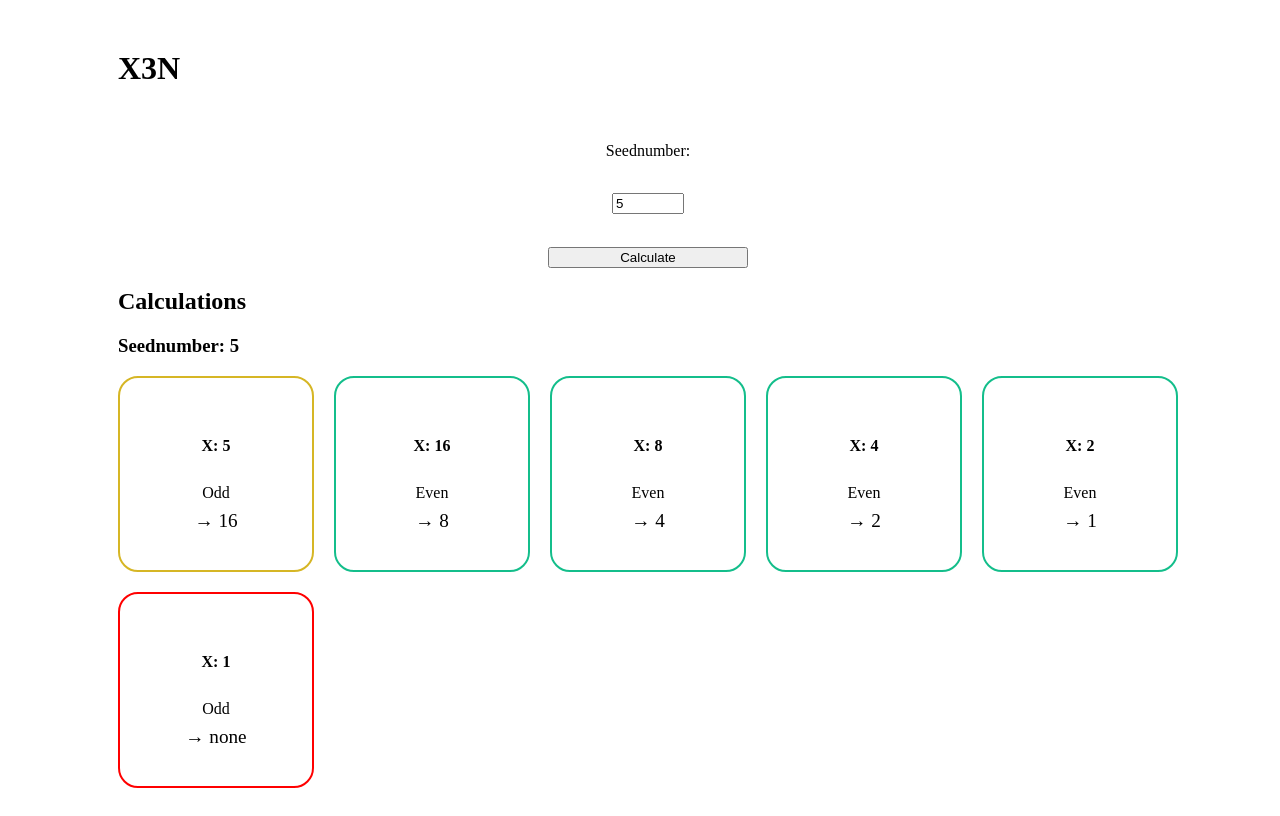
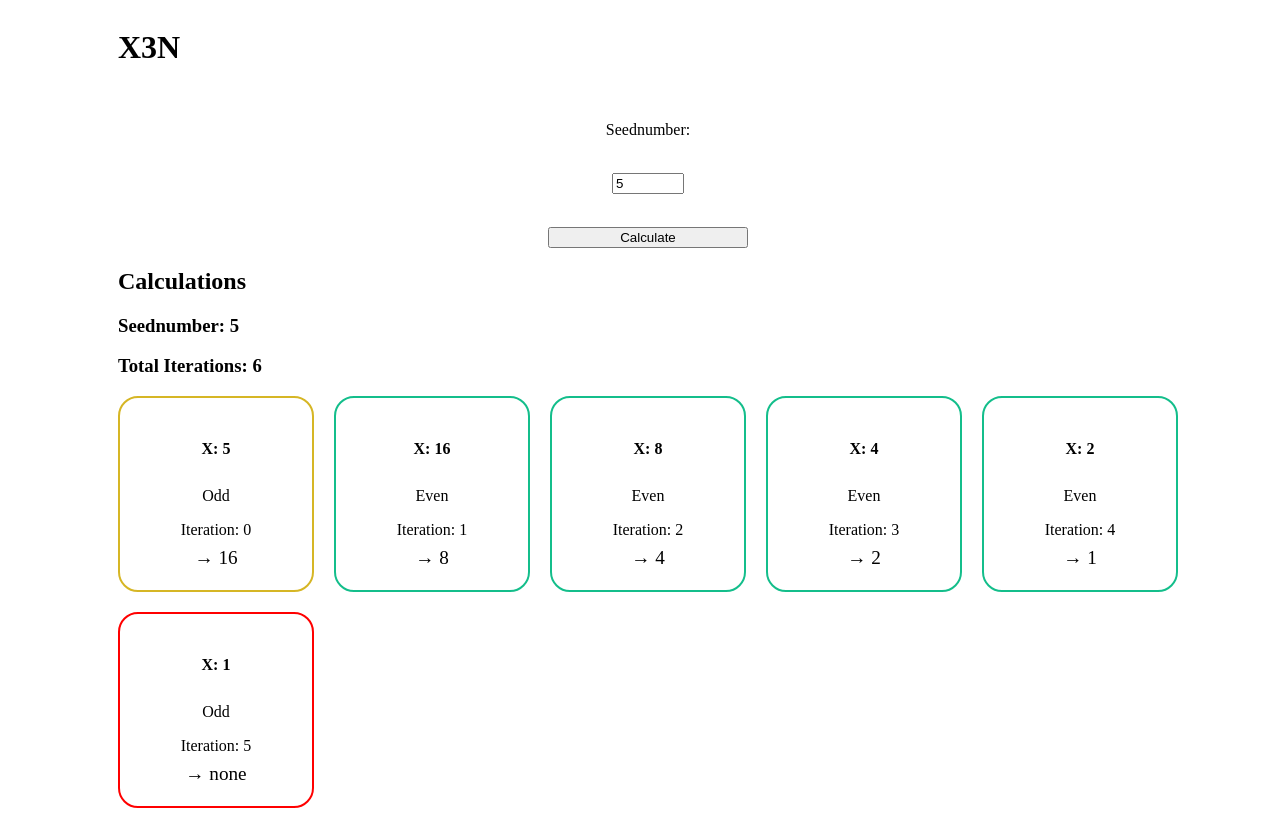
Before and after one commit to AltusJVR/Collatz-conjecture-react, a React (Create React App) app: page / in a window 1280 px wide. Both pictures are taken after typing "5" into the empty fields and a click on the button "Calculate". Built offline with nearby package versions, Linux system fonts and the light colour scheme.

Commit message:
add iteration num  and total iterations

```diff
--- a/src/Components/Calculations/Calculations.jsx
+++ b/src/Components/Calculations/Calculations.jsx
@@ -17,12 +17,14 @@ const Calculations = (props) => {
       <section>
         <h1>Calculations</h1>
         <h3>Seednumber: {SeedNum}</h3>
+        <h3>Total Iterations: {calcArray.length}</h3>
         <div className="calculations">
           {calcArray.map((num, index) => {
             return (
               <div className="calc" key={index}>
                 <h4>X: {num}</h4>
                 <p>{mod(num)}</p>
+                <p>Iteration: {index}</p>
                 <span className="arrow">→ {next(num)}</span>
               </div>
             );
```
